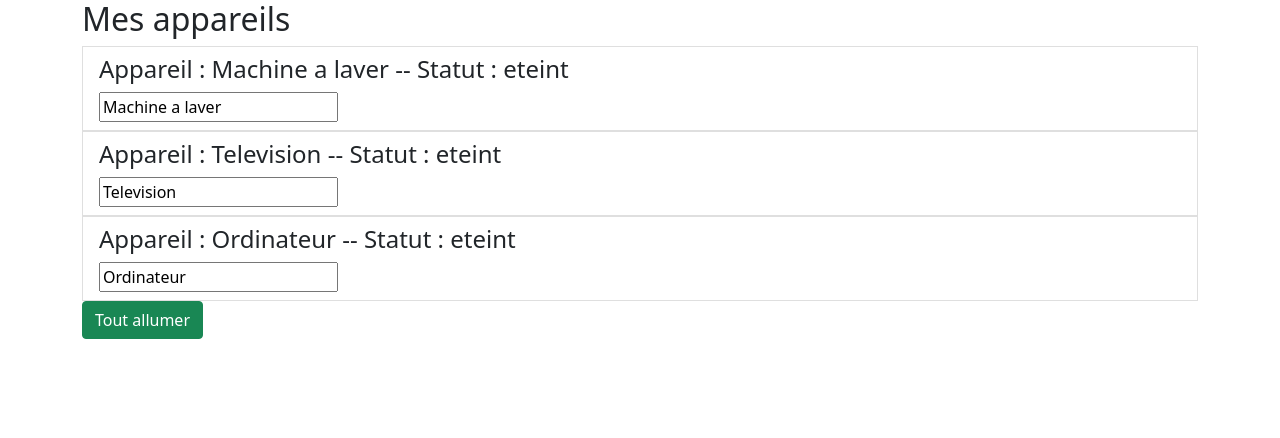
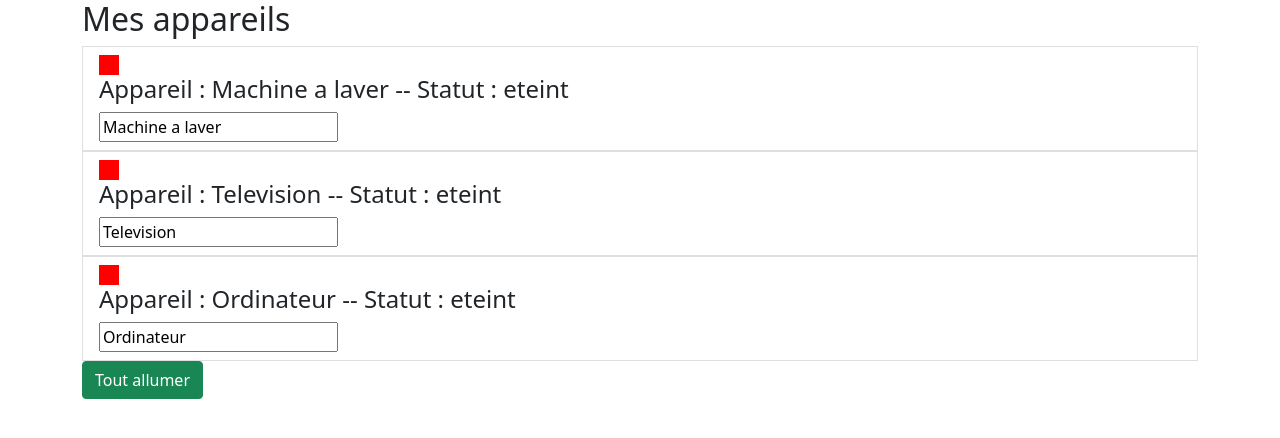
Before and after one commit to beinjamin/mon_test_angular, an Angular app: page / in a window 1280 px wide. Shown: the top 438 px of the page. Built offline with nearby package versions, Linux system fonts and the light colour scheme.

Commit message:
Gestion des directive structuree

```diff
--- a/src/app/appareil/appareil.component.html
+++ b/src/app/appareil/appareil.component.html
@@ -1,4 +1,11 @@
 <li class="list-group-item">
+<div
+style="width:20px;height:20px;background-color:red"
+
+*ngIf="appareilStatus ==='eteint' "></div>
+
+
+
 <h4>Appareil : {{ appareilName }}  -- Statut : {{ getStatus () }}</h4>
 <input type="text" class=" from-control" [(ngModel)]="appareilName">
 
```
